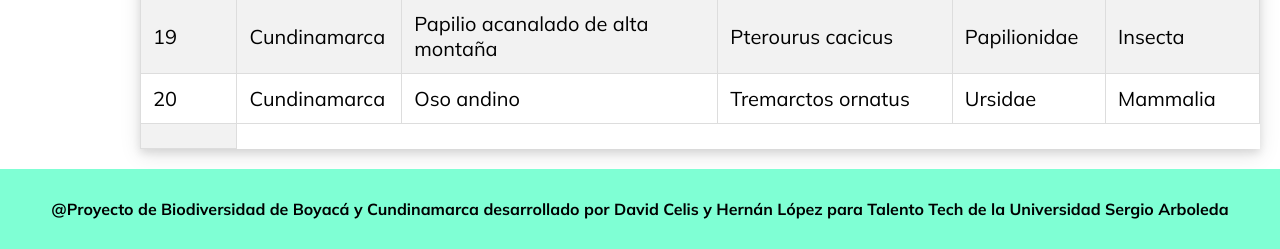
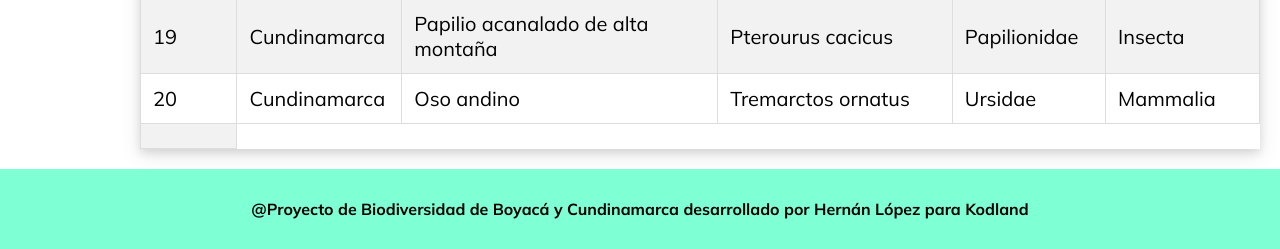
Before and after one commit to nancholopez/biodiversidad, a Flask app: page / in a window 1280 px wide; the page is wider, and only the part inside the window is pictured. Shown: the part 4657-4906 px from the top of that part. Run offline with Flask 3, Linux system fonts and the light colour scheme.

Commit message:
Proyecto Flask finalizado

```diff
--- a/templates/index.html
+++ b/templates/index.html
@@ -229,7 +229,7 @@
 
     <!-- PIE DE PÁGINA -->
     <footer>
-        <h3>@Proyecto de Biodiversidad de Boyacá y Cundinamarca desarrollado por David Celis y Hernán López para Talento Tech de la Universidad Sergio Arboleda</h3>
+        <h3>@Proyecto de Biodiversidad de Boyacá y Cundinamarca desarrollado por Hernán López para Kodland</h3>
     </footer>
 
     <!-- CÓDIGO JAVASCRIPT PARA CARGAR DATOS EN CONTENEDOR DATOS ESPECIES -->
```
Also changed, not shown: LEEME.md (+1 -1 lines).
